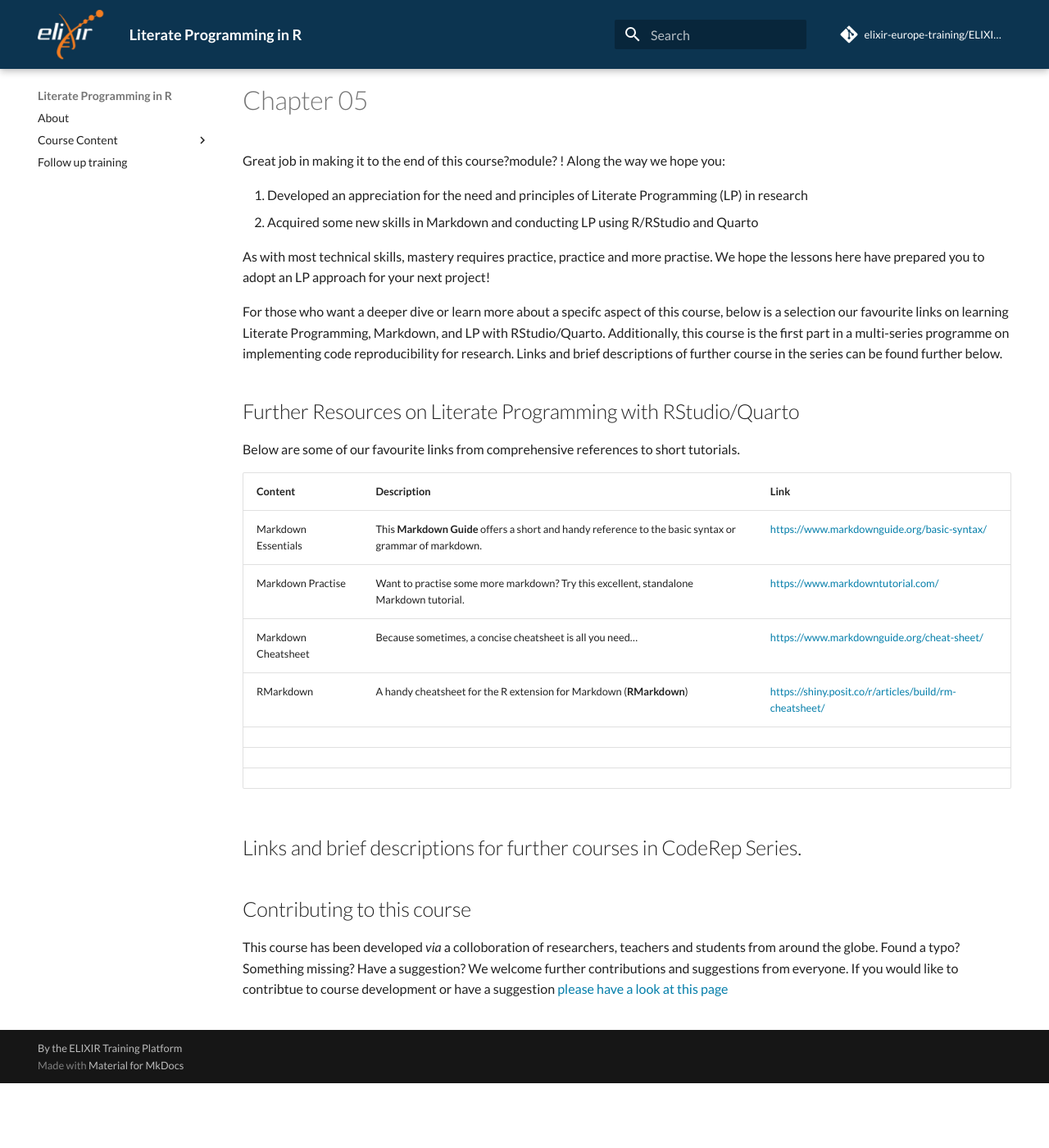
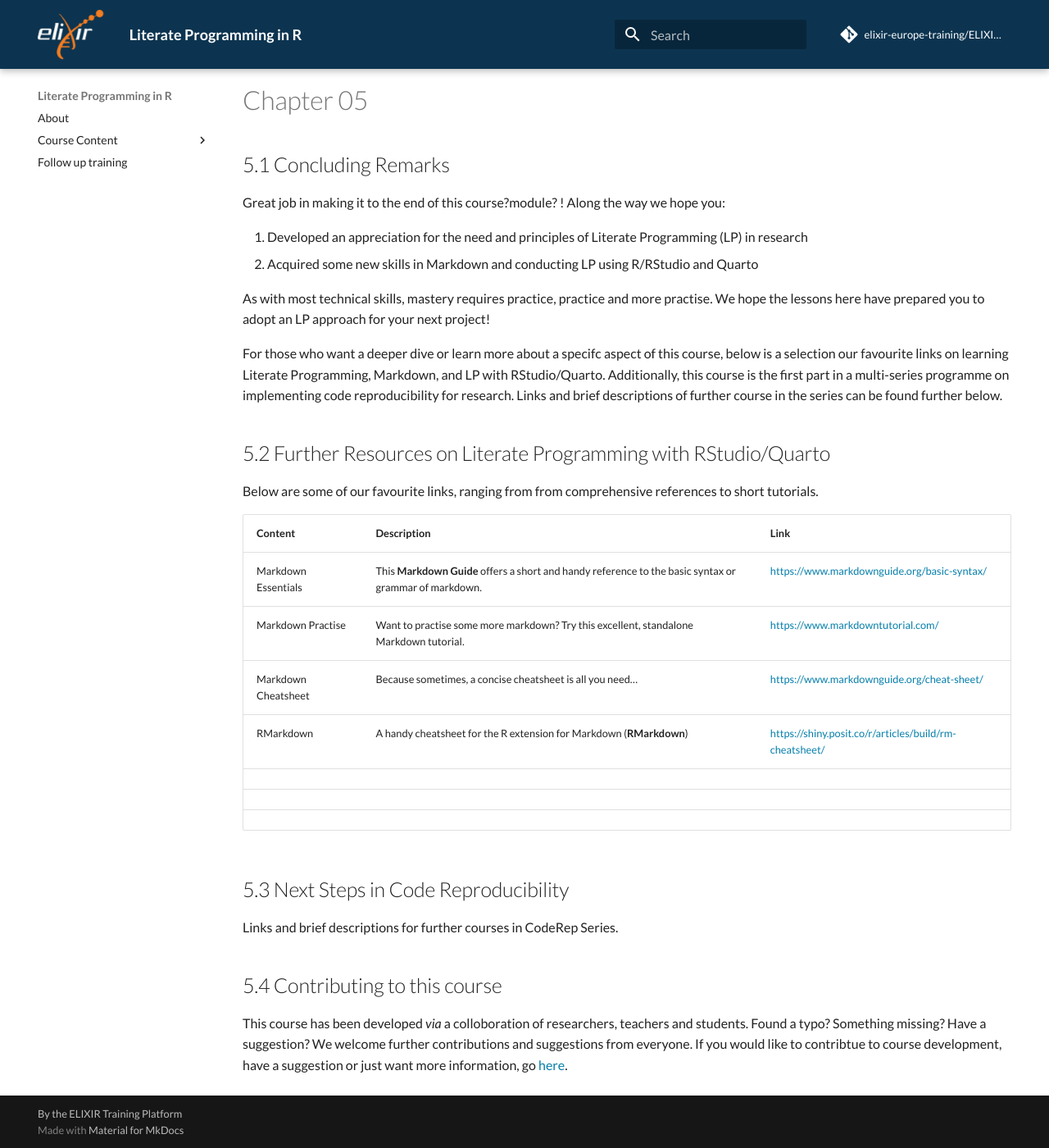
Before and after one commit to elixir-europe-training/ELIXIR-TrP-LiterateProgrammingR-CodeRep, an MkDocs documentation site: the page built from docs/chapters/chapter_05.md, in a window 1280 px wide and 1400 px high, scrolled down 79 px. Shown: the whole window at 82% size. Built offline with MkDocs 1.6.1 and Material for MkDocs 9.7.7, drawn with Linux system fonts in a browser that asks for light colours; comment, search, counter and statistics services are not loaded.

Commit message:
Update chapter_05.md
Add section numbers
follow_up_training.md has not yet been deleted

```diff
--- a/docs/chapters/chapter_05.md
+++ b/docs/chapters/chapter_05.md
@@ -1,3 +1,5 @@
+## 5.1 Concluding Remarks
+
 Great job in making it to the end of this course?module? ! Along the way we hope you:
 
 1. Developed an appreciation for the need and principles of Literate Programming (LP) in research
@@ -8,9 +10,9 @@ As with most technical skills, mastery requires practice, practice and more prac
 For those who want a deeper dive or learn more about a specifc aspect of this course, below is a selection our favourite links on learning Literate Programming, Markdown, and LP with RStudio/Quarto.
 Additionally, this course is the first part in a multi-series programme on implementing code reproducibility for research. Links and brief descriptions of further course in the series can be found further below.
 
-## Further Resources on Literate Programming with RStudio/Quarto
+## 5.2 Further Resources on Literate Programming with RStudio/Quarto
 
-Below are some of our favourite links from comprehensive references to short tutorials.
+Below are some of our favourite links, ranging from from comprehensive references to short tutorials.
 
 | **Content**         	| **Description**                                                                                        	| **Link**                                               	|
 |---------------------	|--------------------------------------------------------------------------------------------------------	|--------------------------------------------------------	|
@@ -22,10 +24,12 @@ Below are some of our favourite links from comprehensive references to short tut
 |                     	|                                                                                                        	|                                                        	|
 |                     	|                                                                                                        	|                                                        	|                                                                         	|                                                        	|
 
-## Links and brief descriptions for further courses in CodeRep Series.
+## 5.3 Next Steps in Code Reproducibility
+
+Links and brief descriptions for further courses in CodeRep Series.
 
 
-## Contributing to this course
+## 5.4 Contributing to this course
 
-This course has been developed *via* a colloboration of researchers, teachers and students from around the globe.  Found a typo? Something missing? Have a suggestion? We welcome further contributions and suggestions from everyone.
-If you would like to contribtue to course development or have a suggestion [please have a look at this page](Nazeefa's info page)
+This course has been developed *via* a colloboration of researchers, teachers and students.  Found a typo? Something missing? Have a suggestion? We welcome further contributions and suggestions from everyone.
+If you would like to contribtue to course development, have a suggestion or just want more information, go [here](https://elixir-europe-training.github.io/CodeReproducibility/).
```
